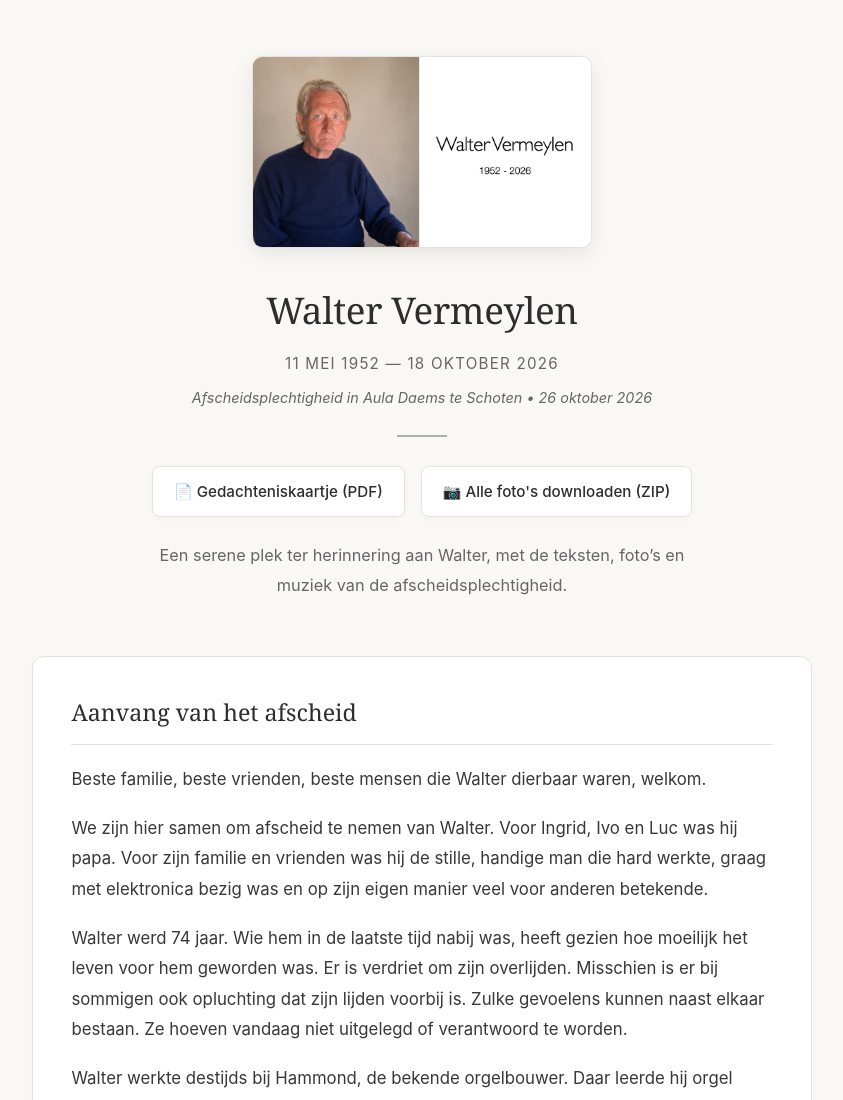
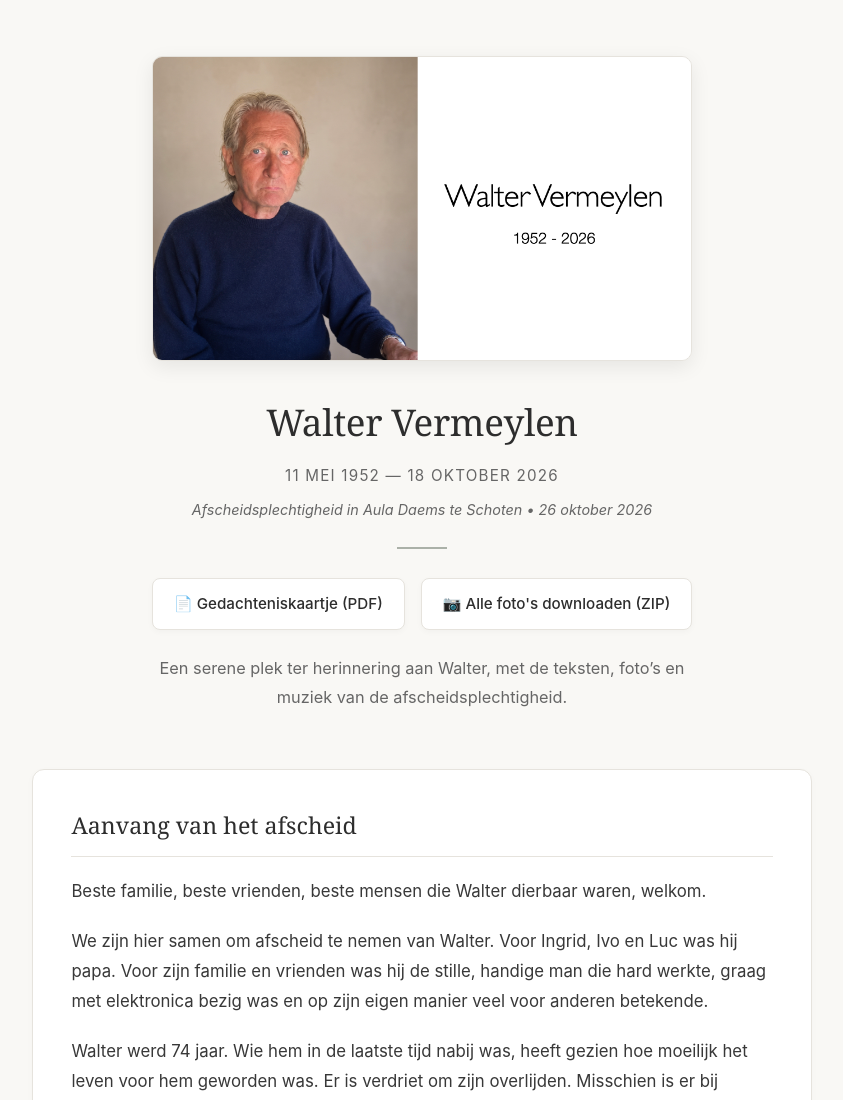
Before and after one commit to luc-vermeylen/walter-vermeylen, a plain HTML site: page index.html in a window 1280 px wide. Shown: the top 1100 px of the page, without its empty margins (218-1061 px from the left). Drawn offline with Linux system fonts and the light colour scheme.

Commit message:
change portrait

```diff
--- a/index.html
+++ b/index.html
@@ -44,7 +44,7 @@
     /* Portretfoto: rechthoekig, mooi ingekaderd en scherp */
     .portrait {
       width: 100%;
-      max-width: 340px;
+      max-width: 540px;
       height: auto;
       border-radius: 10px;
       margin: 0 auto 1.8rem;
```
Also changed, not shown: 1 other file.
